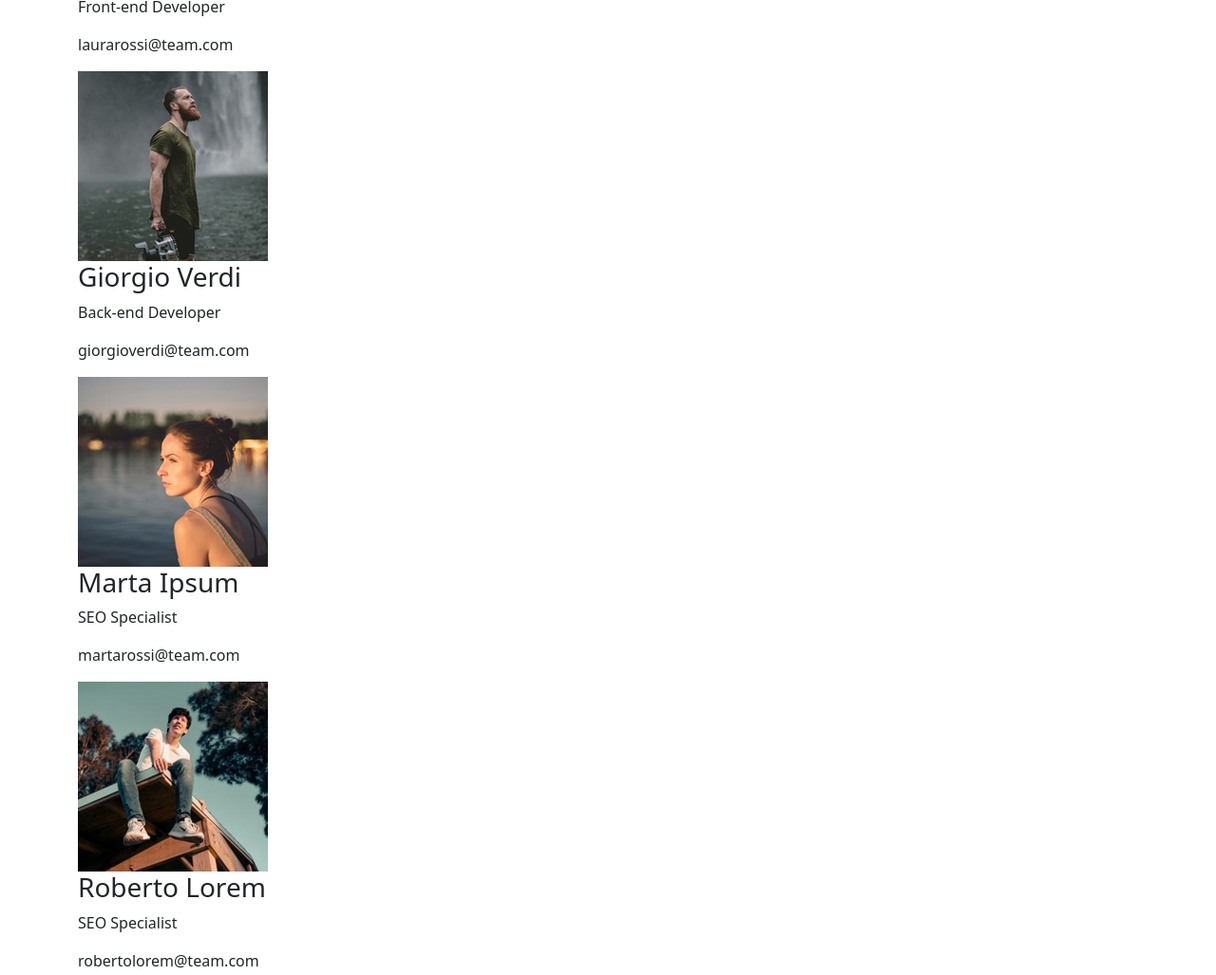
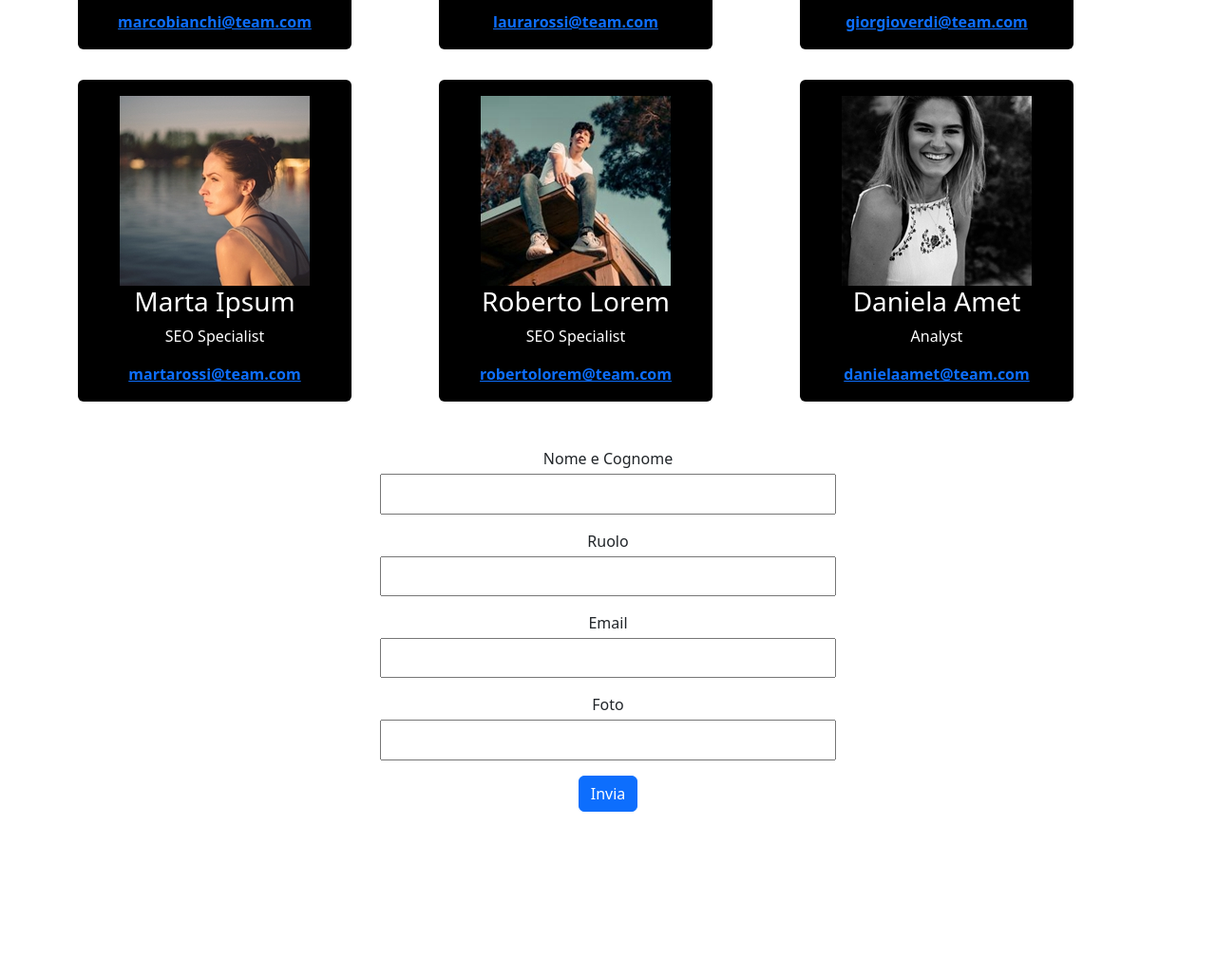
Before and after one commit to Marcodellavecchia95/js-our-team, a plain HTML site: page index.html in a window 1280 px wide. Shown: the part 568-1595 px from the top of the page at 95% size. After the commit the page ends 1423 px from the top, so only its background shows below. Drawn offline with nearby package versions, Linux system fonts and the light colour scheme; a web font is replaced by a local one.

Commit message:
add form and responsive

```diff
--- a/css/style.css
+++ b/css/style.css
@@ -0,0 +1,22 @@
+h1 {
+  color: #e53170;
+  font-family: "Fascinate", system-ui;
+  font-weight: 400;
+  font-style: normal;
+}
+
+.form-container {
+  max-width: 480px;
+  margin: auto;
+  margin-top: 2rem;
+}
+label {
+  margin-bottom: 0.25em;
+}
+
+input {
+  display: block;
+  width: 100%;
+  height: 2.65em;
+  margin-bottom: 1em;
+}
--- a/index.html
+++ b/index.html
@@ -3,7 +3,13 @@
   <head>
     <meta charset="UTF-8" />
     <meta name="viewport" content="width=device-width, initial-scale=1.0" />
-    <!-- <link rel="stylesheet" href="https://cdnjs.cloudflare.com/ajax/libs/font-awesome/6.7.2/css/all.min.css" integrity="sha512-Evv84Mr4kqVGRNSgIGL/F/aIDqQb7xQ2vcrdIwxfjThSH8CSR7PBEakCr51Ck+w+/U6swU2Im1vVX0SVk9ABhg==" crossorigin="anonymous" referrerpolicy="no-referrer" /> -->
+    <link
+      rel="stylesheet"
+      href="https://cdnjs.cloudflare.com/ajax/libs/font-awesome/6.7.2/css/all.min.css"
+      integrity="sha512-Evv84Mr4kqVGRNSgIGL/F/aIDqQb7xQ2vcrdIwxfjThSH8CSR7PBEakCr51Ck+w+/U6swU2Im1vVX0SVk9ABhg=="
+      crossorigin="anonymous"
+      referrerpolicy="no-referrer"
+    />
     <link
       href="https://cdn.jsdelivr.net/npm/bootstrap@5.3.3/dist/css/bootstrap.min.css"
       rel="stylesheet"
@@ -20,9 +26,45 @@
       crossorigin="anonymous"
       defer
     ></script>
+
+    <link rel="preconnect" href="https://fonts.googleapis.com" />
+    <link rel="preconnect" href="https://fonts.gstatic.com" crossorigin />
+    <link
+      href="https://fonts.googleapis.com/css2?family=Fascinate&display=swap"
+      rel="stylesheet"
+    />
     <title>Our Team</title>
   </head>
   <body>
-    <div class="container"></div>
+    <h1 class="text-center my-5">Meet our Team</h1>
+    <p class="text-center fs-4 my-5 fw-medium">
+      Lorem, ipsum dolor sit amet consectetur adipisicing elit. Dolor sed sit,
+      autem culpa doloribus velit officia nostrum molestias dicta adipisci, eius
+      nemo dolorem eaque hic? Eveniet magni eius harum praesentium!
+    </p>
+    <div class="container text-center">
+      <div class="row align-items-center"></div>
+      <section>
+        <form id="input-form" class="form-container">
+          <div>
+            <label class="fw-medium" for="name-input">Nome e Cognome</label>
+            <input id="name-input" type="text" />
+          </div>
+          <div>
+            <label class="fw-medium" for="role-input">Ruolo</label>
+            <input id="role-input" type="text" />
+          </div>
+          <div>
+            <label class="fw-medium" for="email-input">Email</label>
+            <input id="email-input" type="email" />
+          </div>
+          <div>
+            <label class="fw-medium" for="image-input">Foto</label>
+            <input id="image-input" type="Text" />
+          </div>
+          <button class="btn btn-primary">Invia</button>
+        </form>
+      </section>
+    </div>
   </body>
 </html>
--- a/js/main.js
+++ b/js/main.js
@@ -1,5 +1,5 @@
 // ELEMENTI
-const containerEl = document.querySelector(".container");
+const rowEl = document.querySelector(".row");
 
 const teamMembers = [
   {
@@ -42,19 +42,22 @@ const teamMembers = [
 const member = teamMembers[0];
 // CARD CREATE FUNCTION
 const cardCreateHTML = (name, role, email, img) => {
-  return `<div class= "team-card">
+  return `
+          <div class = "col-lg-4 col-md-6 col-sm-12">
+          <div class= "card bg-black text-white my-3 py-3"   style="width: 18rem;"  >
           <div class= "card-image">
           <img src ="${img}" alt= "${name}"/>
           </div>
-          <div class = "card-text">
+          <div class = "card-text " >
           <h3>${name}</h3>
           <p>${role}</p>
-          <p>${email}</p>
+          <a class = "fw-bold" href="#">${email}</a>
+          </div>
           </div>
           </div>`;
 };
 
 for (const member of teamMembers) {
   const { name, role, email, img } = member;
-  containerEl.innerHTML += cardCreateHTML(name, role, email, img);
+  rowEl.innerHTML += cardCreateHTML(name, role, email, img);
 }
```
